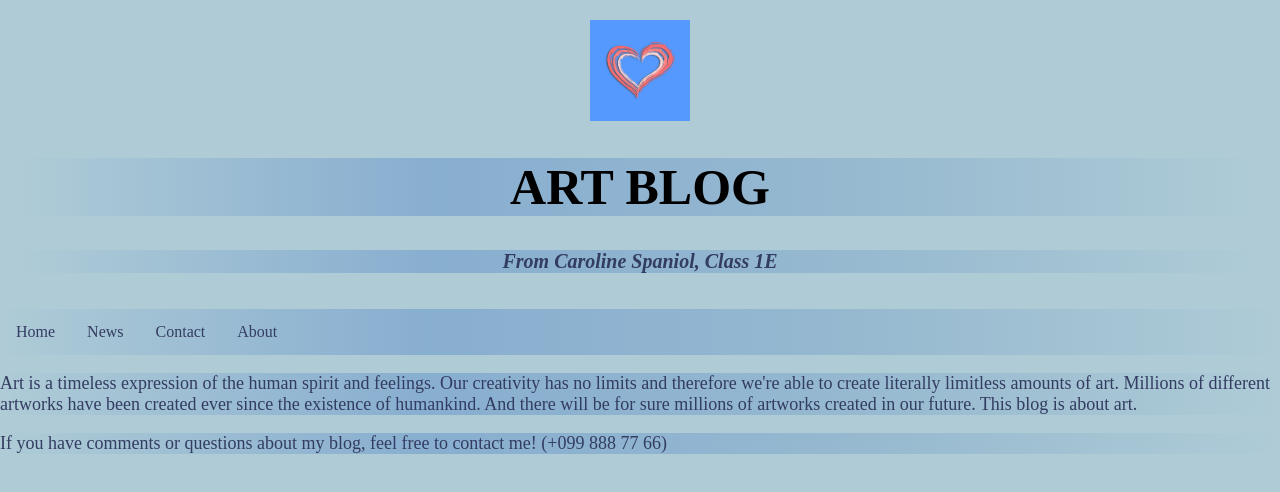
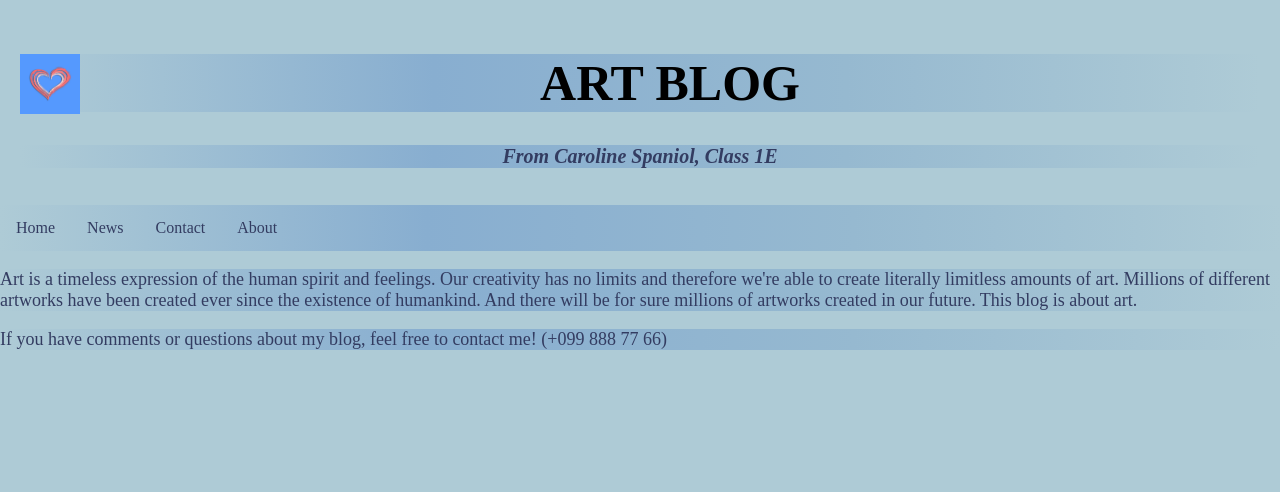
Before and after one commit to gymmu-DC-CS/create-a-blog-post-e282270, a plain HTML site: page index.html in a window 1280 px wide. Drawn offline with Linux system fonts and the light colour scheme.

Commit message:
06.10.23 Logo next to the title of the website

```diff
--- a/style.css
+++ b/style.css
@@ -40,7 +40,8 @@ h2{
 }
 
 #logo{
-  width: 100px;
+  width: 60px;
+  float: left;
 }
 
 /* Code found on website: www.w3schools.com on date 05/10/2023*/
```
